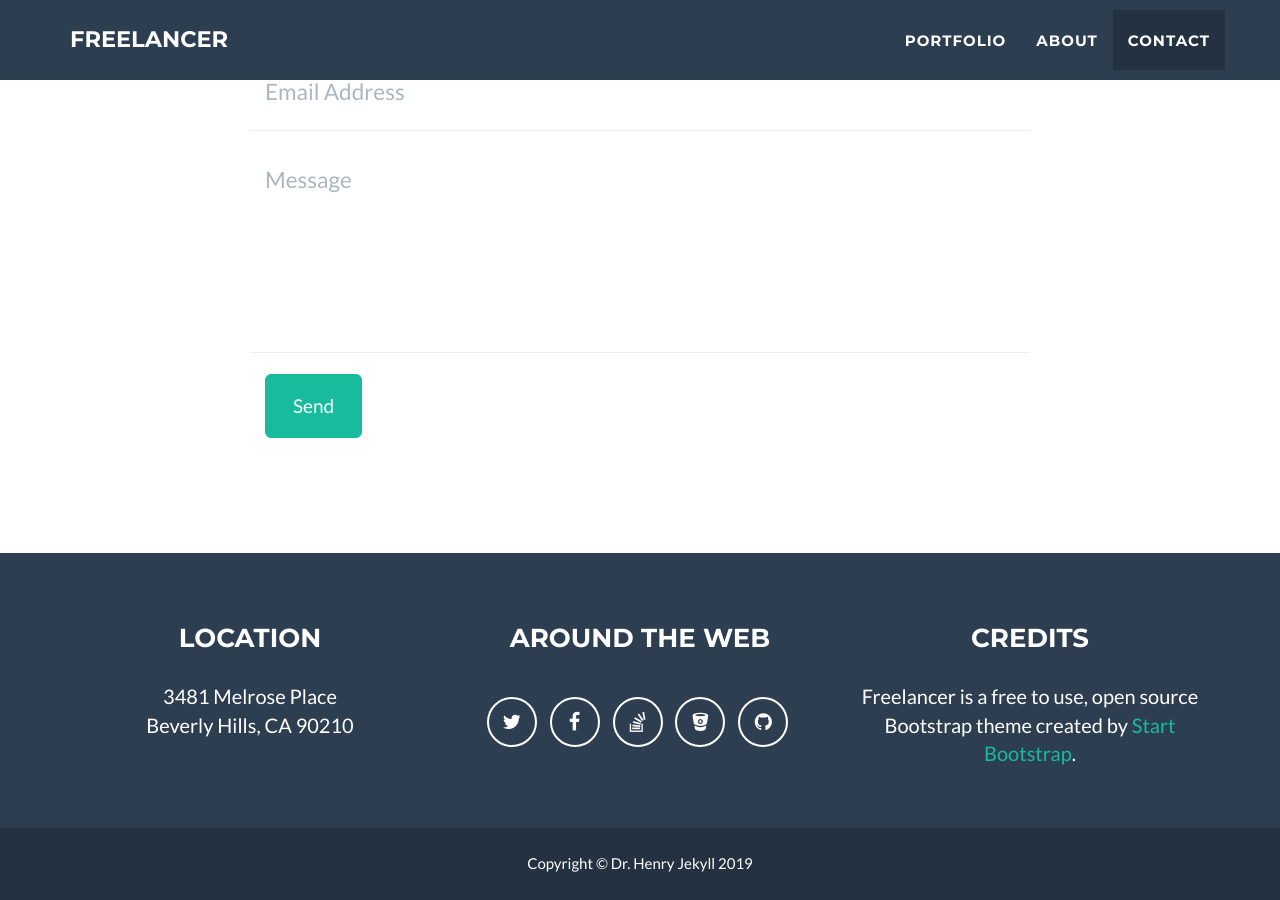
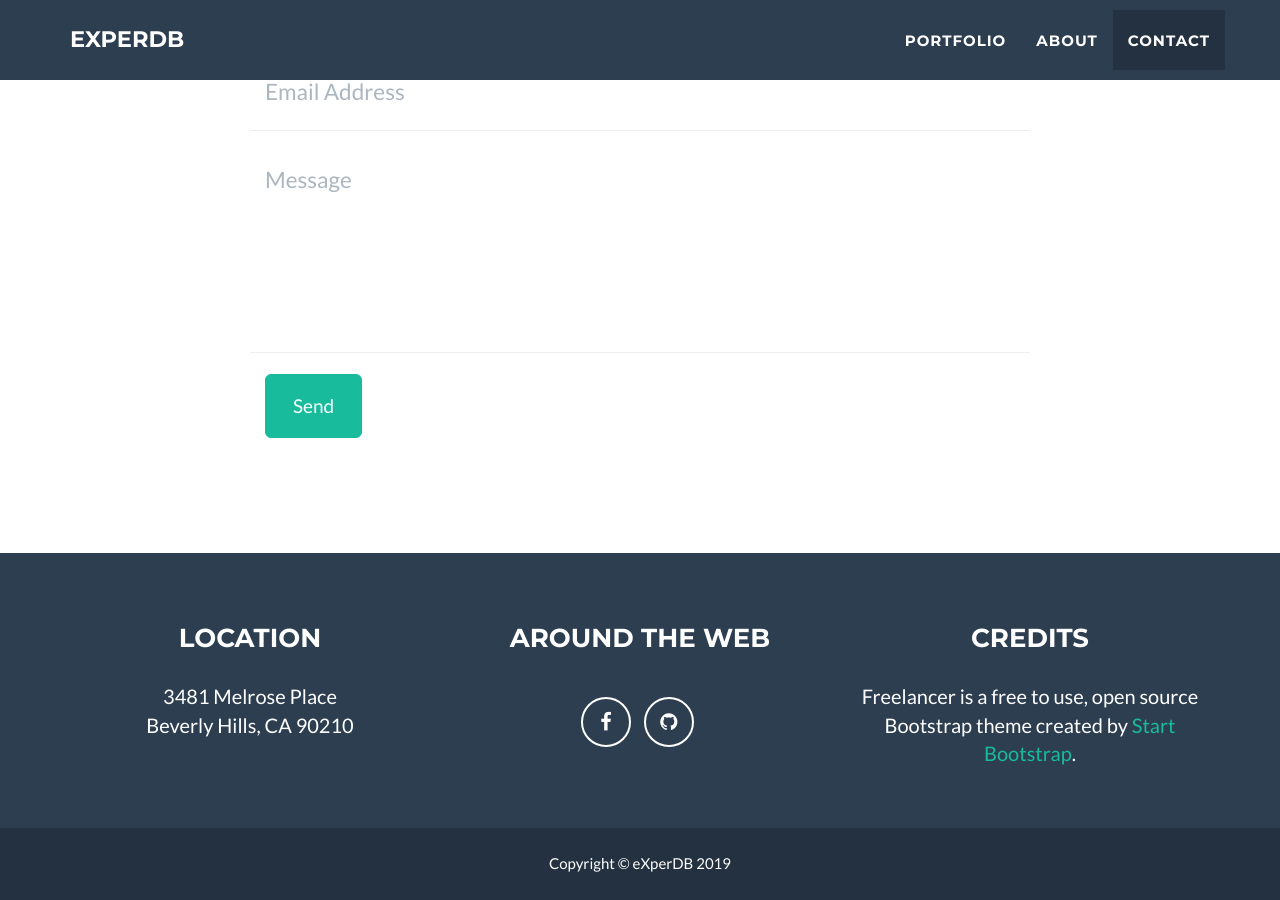
Before and after one commit to experdb/experdb_bak.github.io, a Jekyll site: the page built from index.html, in a window 1280 px wide and 900 px high, scrolled down 2485 px. Built offline with Jekyll 4.4.1, drawn with Linux system fonts in a browser that asks for light colours.

Commit message:
Update _config.yml

```diff
--- a/_config.yml
+++ b/_config.yml
@@ -1,7 +1,7 @@
 # Site settings
-title: Freelancer
-email: your-email@domain.com
-url: https://example.github.io
+title: eXperDB
+email: experdb@inzent.com
+url: https://experdb.github.io/
 description: "Write an awesome description for your new site here. You can edit this line in _config.yml. It will appear in your document head meta (for Google search results) and in your feed.xml site description."
 keywords: "your keywords, separated by commas"
 skills: "Web Developer - Graphic Artist - User Experience Designer"
@@ -32,23 +32,17 @@ color:
 
 # Footer settings
 footer:
-  copyright: Dr. Henry Jekyll
+  copyright: eXperDB
   location: Location
   social: Around the Web
   credits: Credits
 
 # Social networks usernames (many more available: google-plus, flickr, dribbble, pinterest, instagram, tumblr, linkedin, etc.)
 social:
-  - title: twitter
-    url: http://twitter.com/jekyllrb
   - title: facebook
-    url:
-  - title: stack-overflow
-    url: http://stackoverflow.com/questions/tagged/jekyll
-  - title: bitbucket
-    url: http://bitbucket.org/jekyll
+    url: https://www.facebook.com/experdb/
   - title: github
-    url: http://github.com/jekyll
+    url: https://github.com/experdb
 
 # Postal address (add as many lines as necessary)
 address:
```
